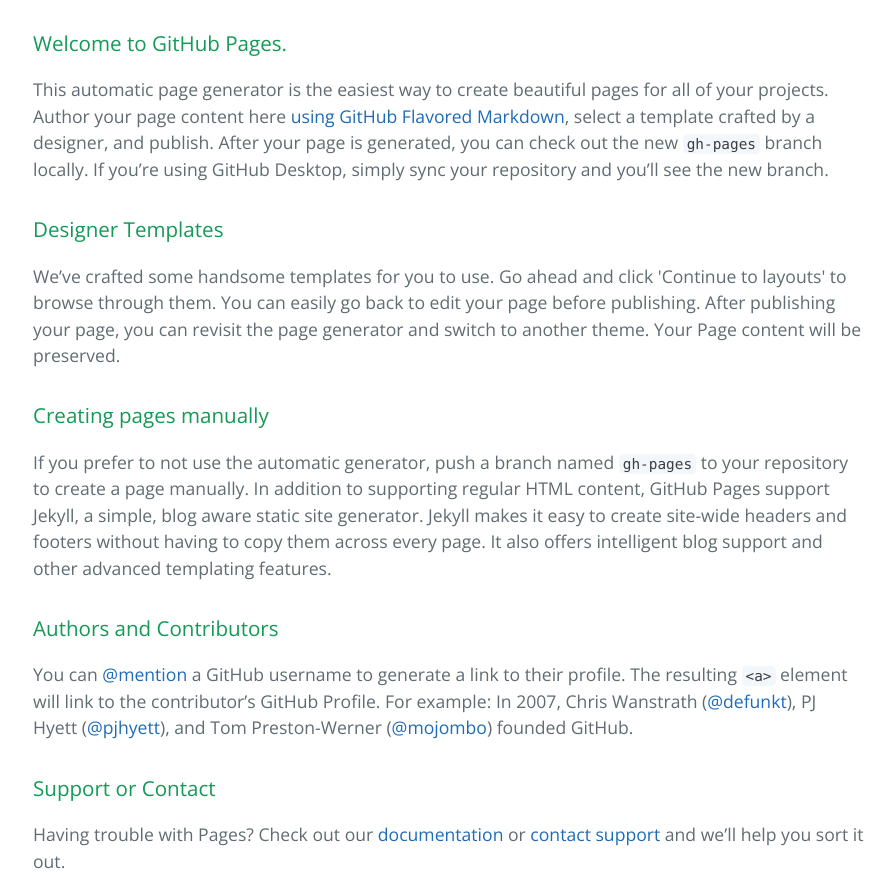
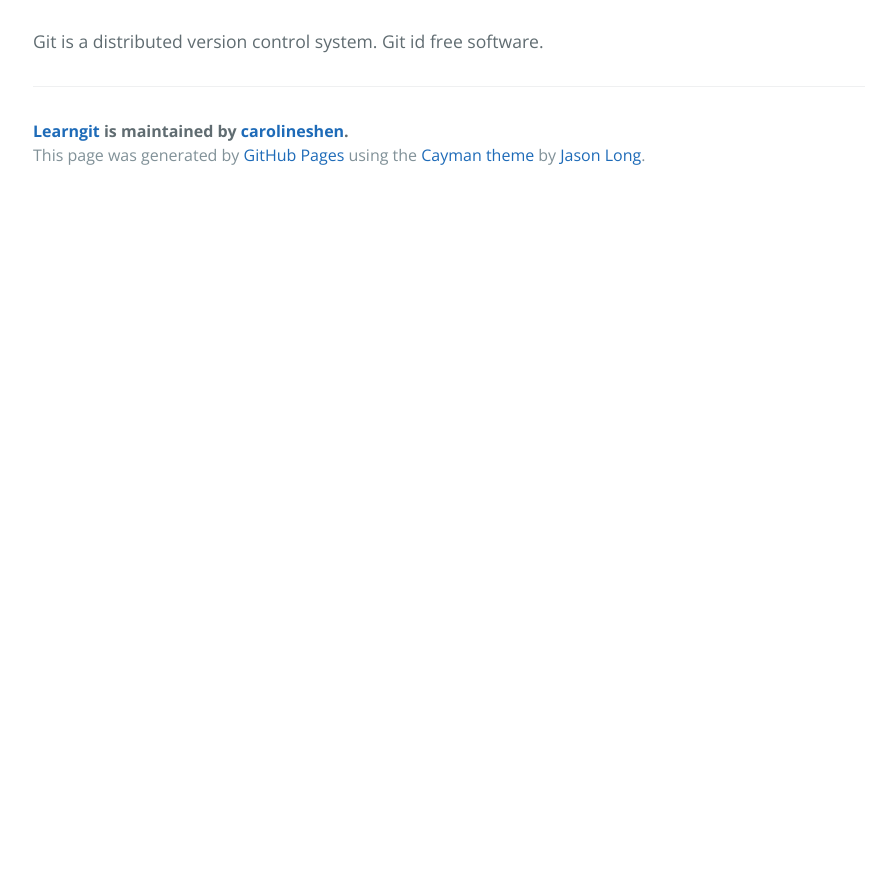
Before and after one commit to carolineshen/learngit, a plain HTML site: page index.html in a window 1280 px wide. Shown: the part 340-1217 px from the top of the page, without its empty margins (191-1083 px from the left). After the commit the page ends 800 px from the top, so only its background shows below. Drawn offline with nearby package versions, Linux system fonts and the light colour scheme.

```diff
--- a/index.html
+++ b/index.html
@@ -19,30 +19,8 @@
     </section>
 
     <section class="main-content">
-      <h3>
-<a id="welcome-to-github-pages" class="anchor" href="#welcome-to-github-pages" aria-hidden="true"><span aria-hidden="true" class="octicon octicon-link"></span></a>Welcome to GitHub Pages.</h3>
-
-<p>This automatic page generator is the easiest way to create beautiful pages for all of your projects. Author your page content here <a href="https://guides.github.com/features/mastering-markdown/">using GitHub Flavored Markdown</a>, select a template crafted by a designer, and publish. After your page is generated, you can check out the new <code>gh-pages</code> branch locally. If you’re using GitHub Desktop, simply sync your repository and you’ll see the new branch.</p>
-
-<h3>
-<a id="designer-templates" class="anchor" href="#designer-templates" aria-hidden="true"><span aria-hidden="true" class="octicon octicon-link"></span></a>Designer Templates</h3>
-
-<p>We’ve crafted some handsome templates for you to use. Go ahead and click 'Continue to layouts' to browse through them. You can easily go back to edit your page before publishing. After publishing your page, you can revisit the page generator and switch to another theme. Your Page content will be preserved.</p>
-
-<h3>
-<a id="creating-pages-manually" class="anchor" href="#creating-pages-manually" aria-hidden="true"><span aria-hidden="true" class="octicon octicon-link"></span></a>Creating pages manually</h3>
-
-<p>If you prefer to not use the automatic generator, push a branch named <code>gh-pages</code> to your repository to create a page manually. In addition to supporting regular HTML content, GitHub Pages support Jekyll, a simple, blog aware static site generator. Jekyll makes it easy to create site-wide headers and footers without having to copy them across every page. It also offers intelligent blog support and other advanced templating features.</p>
-
-<h3>
-<a id="authors-and-contributors" class="anchor" href="#authors-and-contributors" aria-hidden="true"><span aria-hidden="true" class="octicon octicon-link"></span></a>Authors and Contributors</h3>
-
-<p>You can <a href="https://help.github.com/articles/basic-writing-and-formatting-syntax/#mentioning-users-and-teams" class="user-mention">@mention</a> a GitHub username to generate a link to their profile. The resulting <code>&lt;a&gt;</code> element will link to the contributor’s GitHub Profile. For example: In 2007, Chris Wanstrath (<a href="https://github.com/defunkt" class="user-mention">@defunkt</a>), PJ Hyett (<a href="https://github.com/pjhyett" class="user-mention">@pjhyett</a>), and Tom Preston-Werner (<a href="https://github.com/mojombo" class="user-mention">@mojombo</a>) founded GitHub.</p>
-
-<h3>
-<a id="support-or-contact" class="anchor" href="#support-or-contact" aria-hidden="true"><span aria-hidden="true" class="octicon octicon-link"></span></a>Support or Contact</h3>
-
-<p>Having trouble with Pages? Check out our <a href="https://help.github.com/pages">documentation</a> or <a href="https://github.com/contact">contact support</a> and we’ll help you sort it out.</p>
+      <p>Git is a distributed version control system.
+Git id free software.</p>
 
       <footer class="site-footer">
         <span class="site-footer-owner"><a href="https://github.com/carolineshen/learngit">Learngit</a> is maintained by <a href="https://github.com/carolineshen">carolineshen</a>.</span>
```
Also changed, not shown: params.json (+1 -1 lines).
